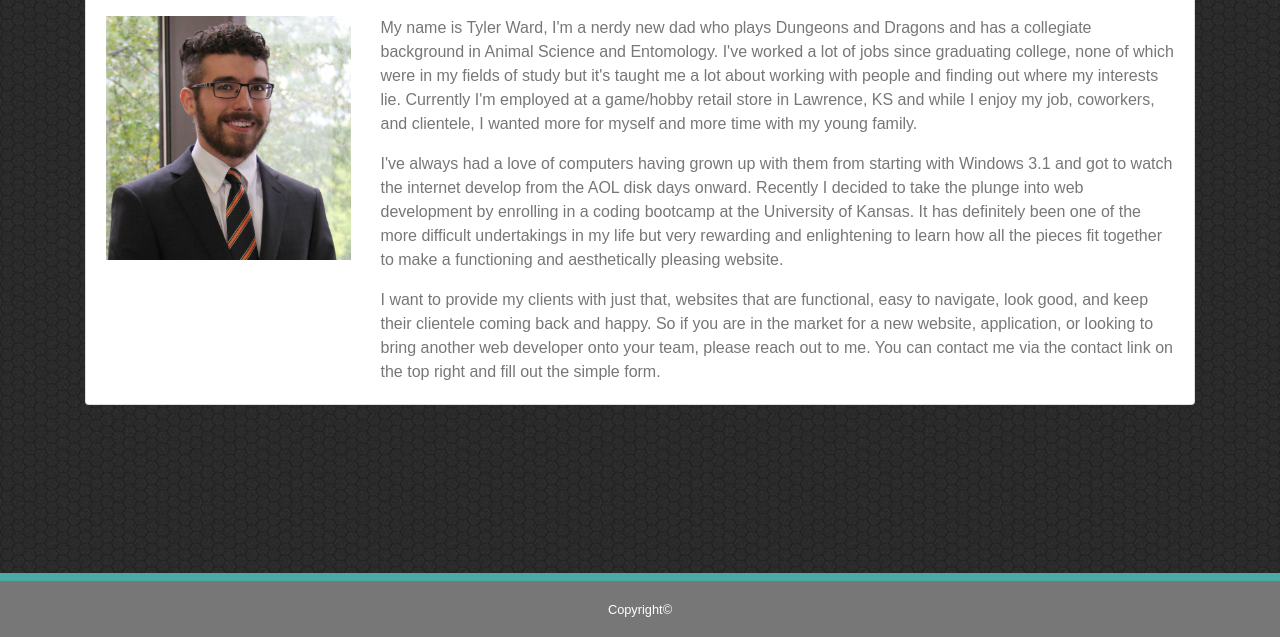
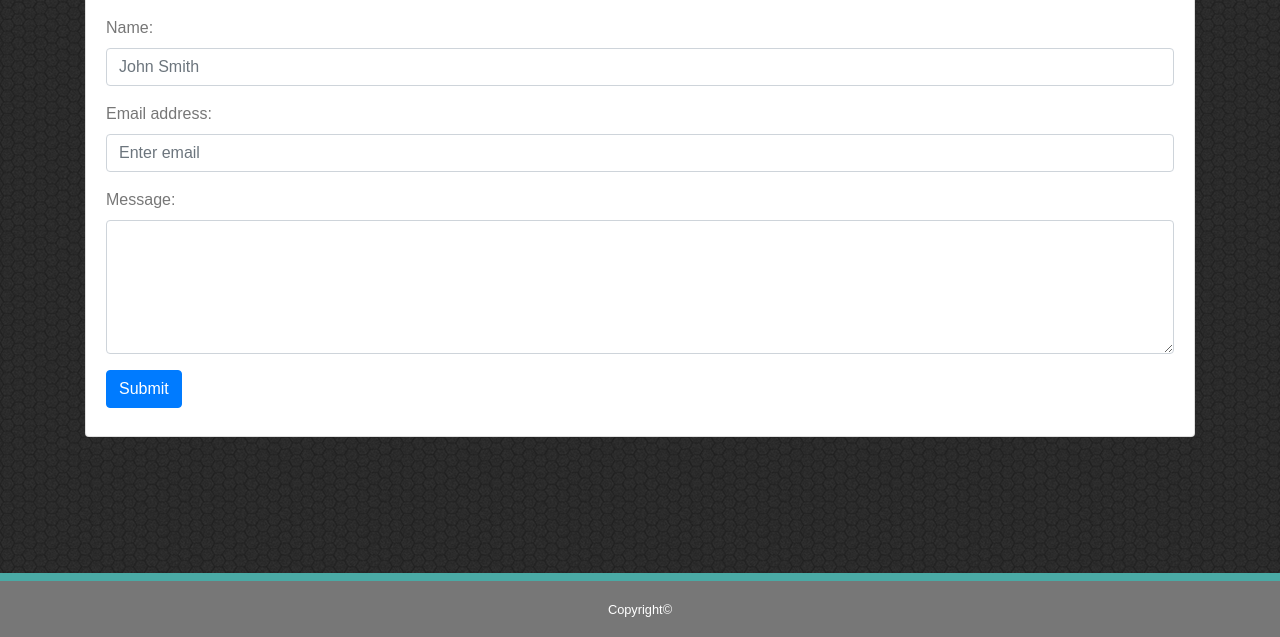
Before and after one commit to Tward26/Bootstrap-Portfolio, a plain HTML site: page contact.html in a window 1280 px wide. Shown: the part 163-800 px from the top of the page. Drawn offline with nearby package versions, Linux system fonts and the light colour scheme.

Commit message:
Contact.html now working

```diff
--- a/contact.html
+++ b/contact.html
@@ -12,6 +12,7 @@
 </head>
 
 <!--Body class and style to make sticky footer work-->
+
 <body class="d-flex flex-column" style="min-height: 100vh; background-image: url(assets/images/dark-honeycomb.png)">
 
     <!-- Fluid container to make navbar span entire page width-->
@@ -46,36 +47,29 @@
                     <div class="card-body">
                         <div class="row">
                             <div class="col-12">
-                                <h1 class="card-title" style="color:#4aaaa5">About Me</h1>
+                                <h1 class="card-title" style="color:#4aaaa5">Contact</h1>
                                 <hr>
                             </div>
                         </div>
                         <div class="row">
-                            <div class="col-md-3 col-12 mb-2">
-                                <img class="img-fluid" src="assets/images/tyler_ward.jpg" alt="Picture of Tyler Ward" />
-                            </div>
-                            <div class="col-md-9 col-12">
-                                <p class="card-text">My name is Tyler Ward, I'm a nerdy new dad who plays Dungeons and
-                                    Dragons and has a collegiate background in Animal Science and Entomology. I've
-                                    worked a lot of jobs since graduating college, none of which were in my fields of study but
-                                    it's taught me a lot about working with people and finding out where my interests
-                                    lie. Currently I'm employed at a game/hobby retail store in Lawrence, KS and while I
-                                    enjoy my job, coworkers, and clientele, I wanted more for myself and more time
-                                    with my young family.</p>
-                                <p class="card-text">
-                                    I've always had a love of computers having grown up with them from starting with
-                                    Windows 3.1 and got to watch the internet develop from the AOL disk days onward.
-                                    Recently I decided to take the plunge into web development by enrolling in a coding
-                                    bootcamp at the University of Kansas. It has definitely been one of the more
-                                    difficult undertakings in my life but very rewarding and enlightening to learn how
-                                    all the pieces fit together to make a functioning and aesthetically pleasing
-                                    website.</p>
-                                <p class="card-text">
-                                    I want to provide my clients with just that, websites that are functional, easy to
-                                    navigate, look good, and keep their clientele coming back and happy. So if you are
-                                    in the market for a new website, application, or looking to bring another web
-                                    developer onto your team, please reach out to me. You can contact me via the contact
-                                    link on the top right and fill out the simple form.</p>
+                            <div class="col-12 mb-2">
+                                <form>
+                                    <div class="form-group">
+                                        <label for="inputName">Name:</label>
+                                        <input type="name" class="form-control" id="inputName" placeholder="John Smith">
+                                    </div>
+                                    <div class="form-group">
+                                        <label for="inputEmail">Email address:</label>
+                                        <input type="email" class="form-control" id="inputEmail"
+                                            placeholder="Enter email">
+                                    </div>
+                                    <div class="form-group">
+                                        <label for="inputMessage">Message:</label>
+                                        <textarea class="form-control" id="inputMessage"
+                                            rows="5"></textarea>
+                                    </div>
+                                    <button type="submit" class="btn btn-primary">Submit</button>
+                                </form>
                             </div>
                         </div>
                     </div>
```
